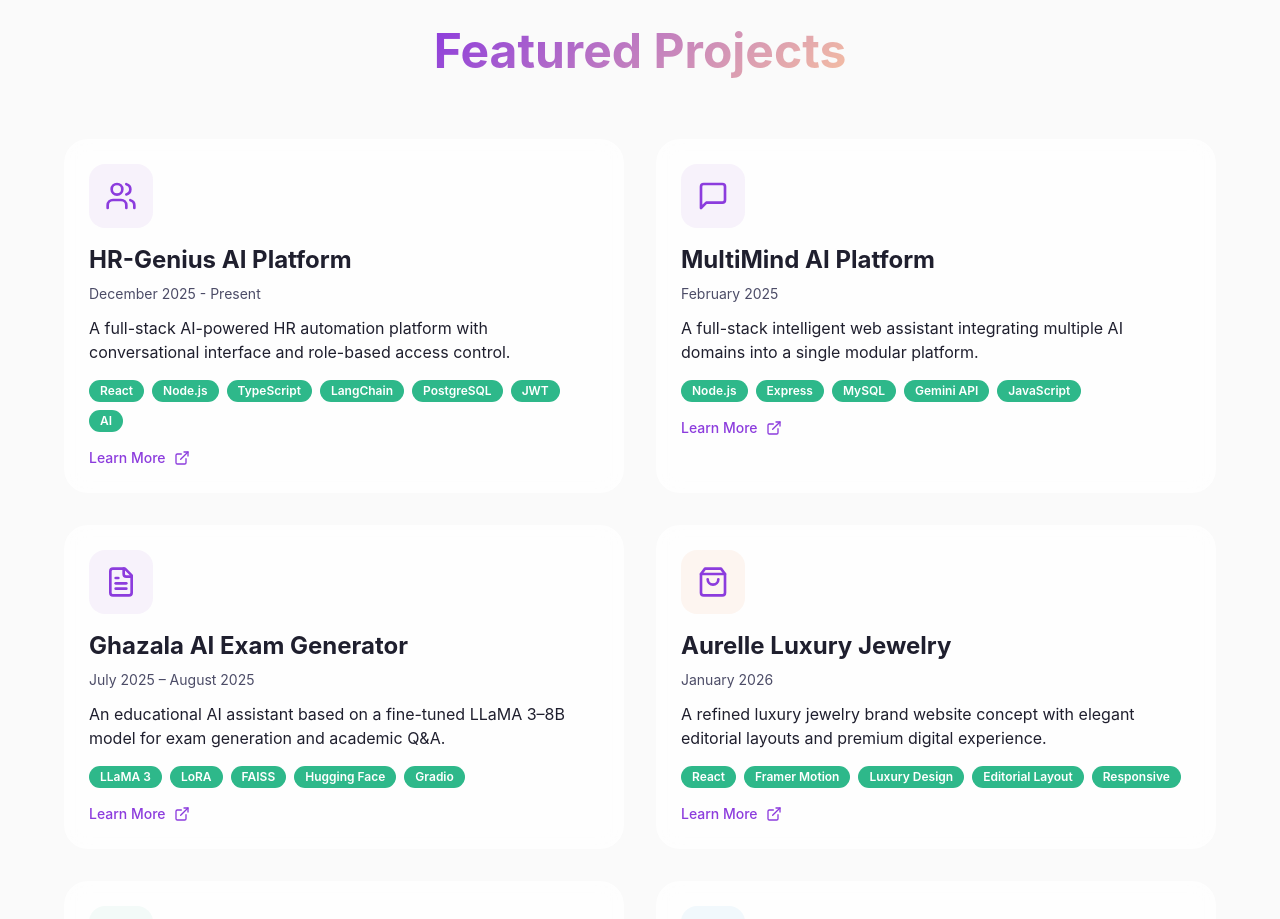
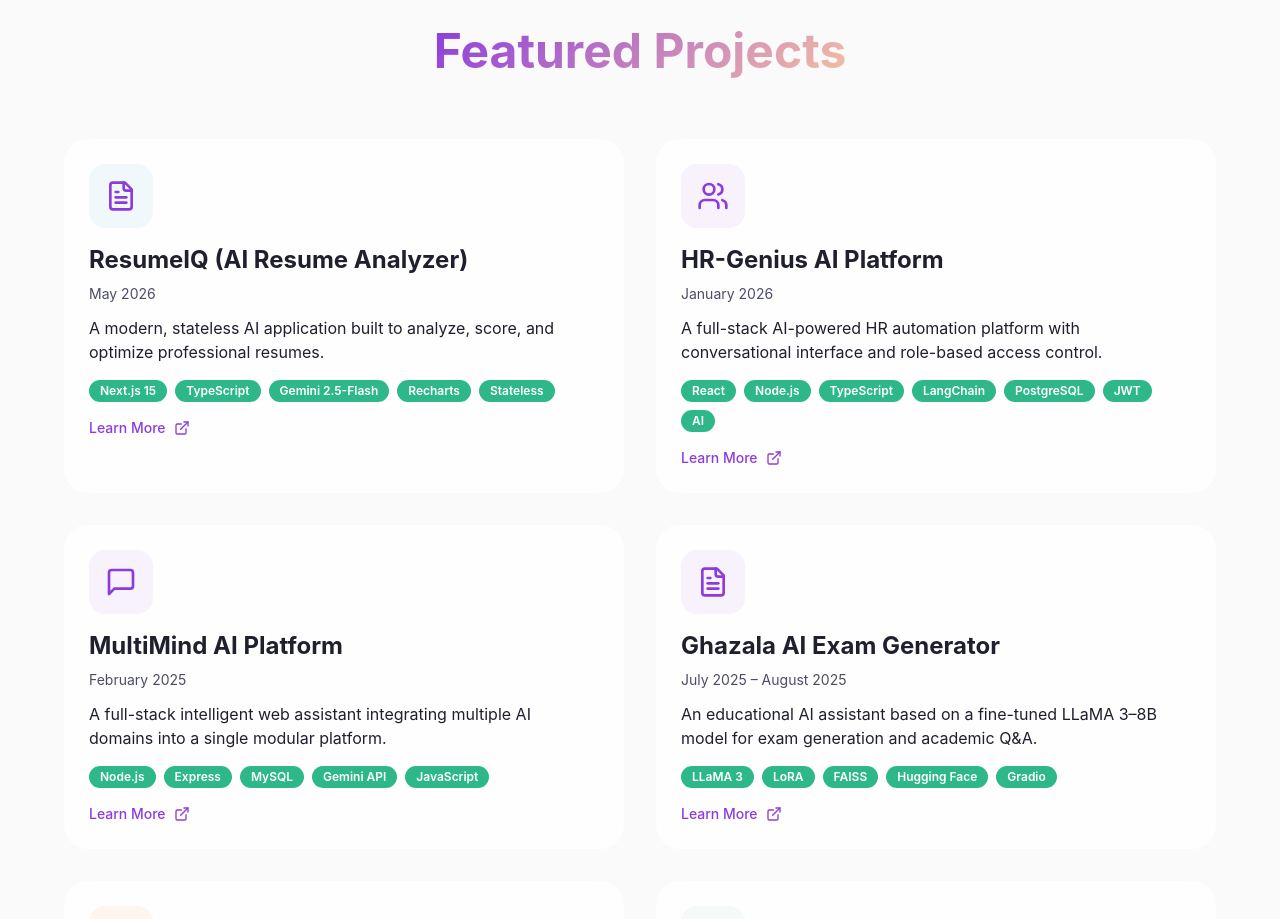
Before and after one commit to rim-19/my_portfolio, a React (Vite) app: page / in a window 1280 px wide. Shown: the part 2320-3239 px from the top of the page. Built offline with nearby package versions, Linux system fonts and the light colour scheme; the HTML template or start-up script is replaced by a standard one.

Commit message:
resumeanalyzer added

```diff
--- a/src/components/Projects.tsx
+++ b/src/components/Projects.tsx
@@ -25,10 +25,21 @@ const Projects = () => {
 
   const projects: Project[] = [
     {
+      id: 7,
+      title: "ResumeIQ (AI Resume Analyzer)",
+      description: "A modern, stateless AI application built to analyze, score, and optimize professional resumes.",
+      date: "May 2026",
+      icon: FileText,
+      tags: ["Next.js 15", "TypeScript", "Gemini 2.5-Flash", "Recharts", "Stateless"],
+      details: "ResumeIQ is a modern, stateless AI application built to analyze, score, and optimize professional resumes. It bridges the gap between raw candidate data and modern Applicant Tracking Systems (ATS). The project utilizes a zero-storage architecture, meaning it functions without a persistent database connection. It calculates a deterministic ATS Score based on Skills (40%), Keywords (25%), Experience (20%), and Formatting (15%), while dynamically estimating years of experience and intelligently parsing document sections. Using an 'Executive Recruiter' persona, the AI engine provides actionable marketability evaluation, evidence-based strengths and weaknesses, and rewrites experience bullets using the Google XYZ formula. The system handles file parsing for PDFs and DOCXs and generates refined cover letters, all while retaining data only in the client-side memory.",
+      color: "sky",
+      link: "https://resume-analyzer-six-gold.vercel.app/"
+    },
+    {
       id: 1,
       title: "HR-Genius AI Platform",
       description: "A full-stack AI-powered HR automation platform with conversational interface and role-based access control.",
-      date: "December 2025 - Present",
+      date: "January 2026",
       icon: Users,
       tags: ["React", "Node.js", "TypeScript", "LangChain", "PostgreSQL", "JWT", "AI"],
       details: "HR-Genius is a full-stack AI-powered HR automation platform that enables HR teams to manage employees and generate documents through a conversational chat interface. The frontend, built with React, provides a role-aware experience where available actions adapt dynamically based on user roles (HR, Manager, Employee). The backend, developed with Node.js, Express, and TypeScript, follows a strict Planner–Executor architecture, using LangChain with Google Gemini exclusively for intent extraction and natural language generation, while all business rules and permissions are enforced deterministically server-side. The system implements JWT authentication with role-based access control, ensuring that only authorized actions are executed. Data is persisted in PostgreSQL via Prisma, including employee records, generated documents, action logs, and backend conversational memory for contextual references such as 'him' or 'that document.' HR documents are dynamically generated as PDFs and automatically delivered via n8n workflows using SMTP, with explainable AI responses generated strictly from verified backend results to ensure accuracy and auditability. AI decides what to do, the backend decides how to do it safely.",
```
Also changed, not shown: 2 other files (tests, documents, lock files or other folders).
